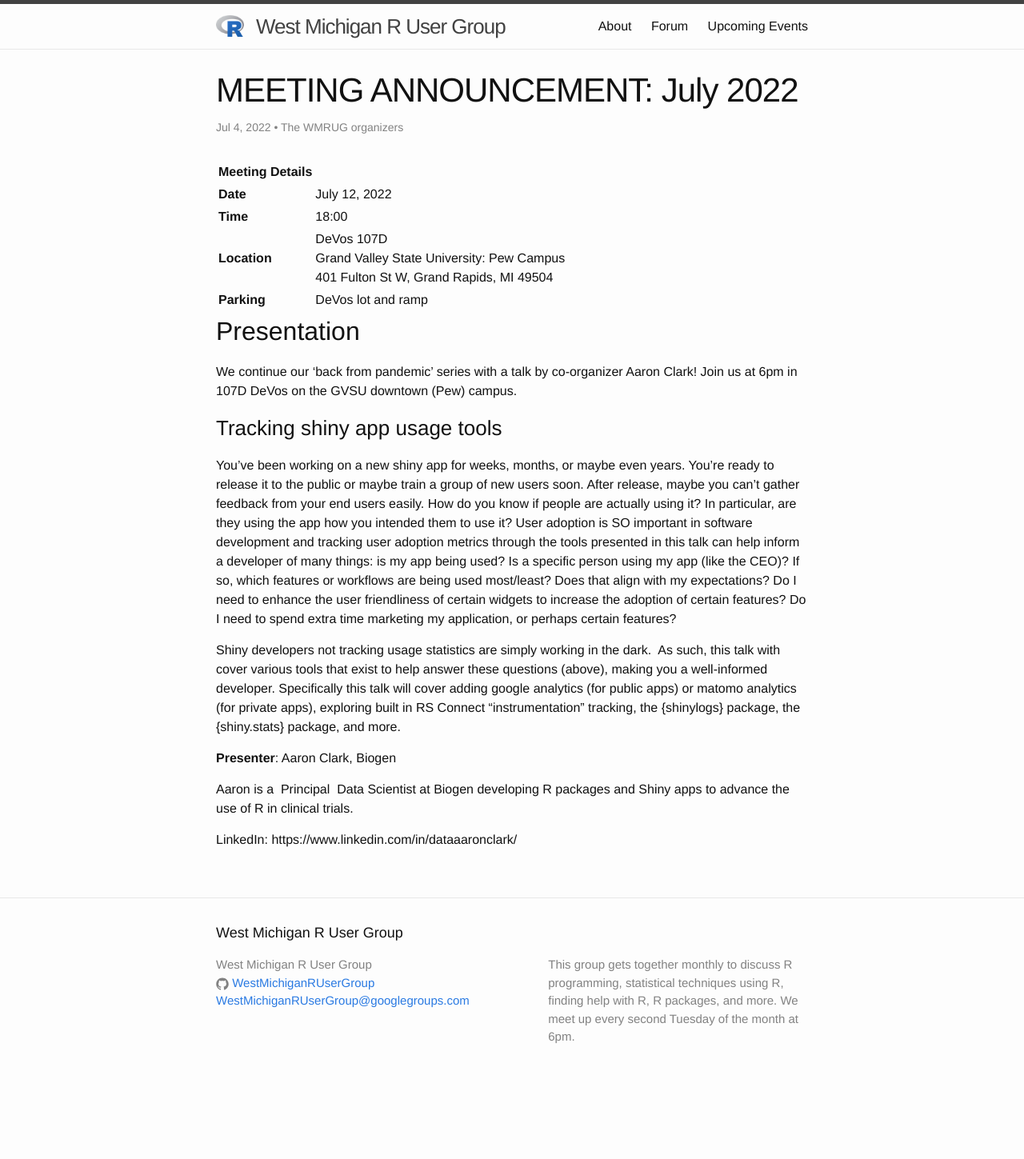
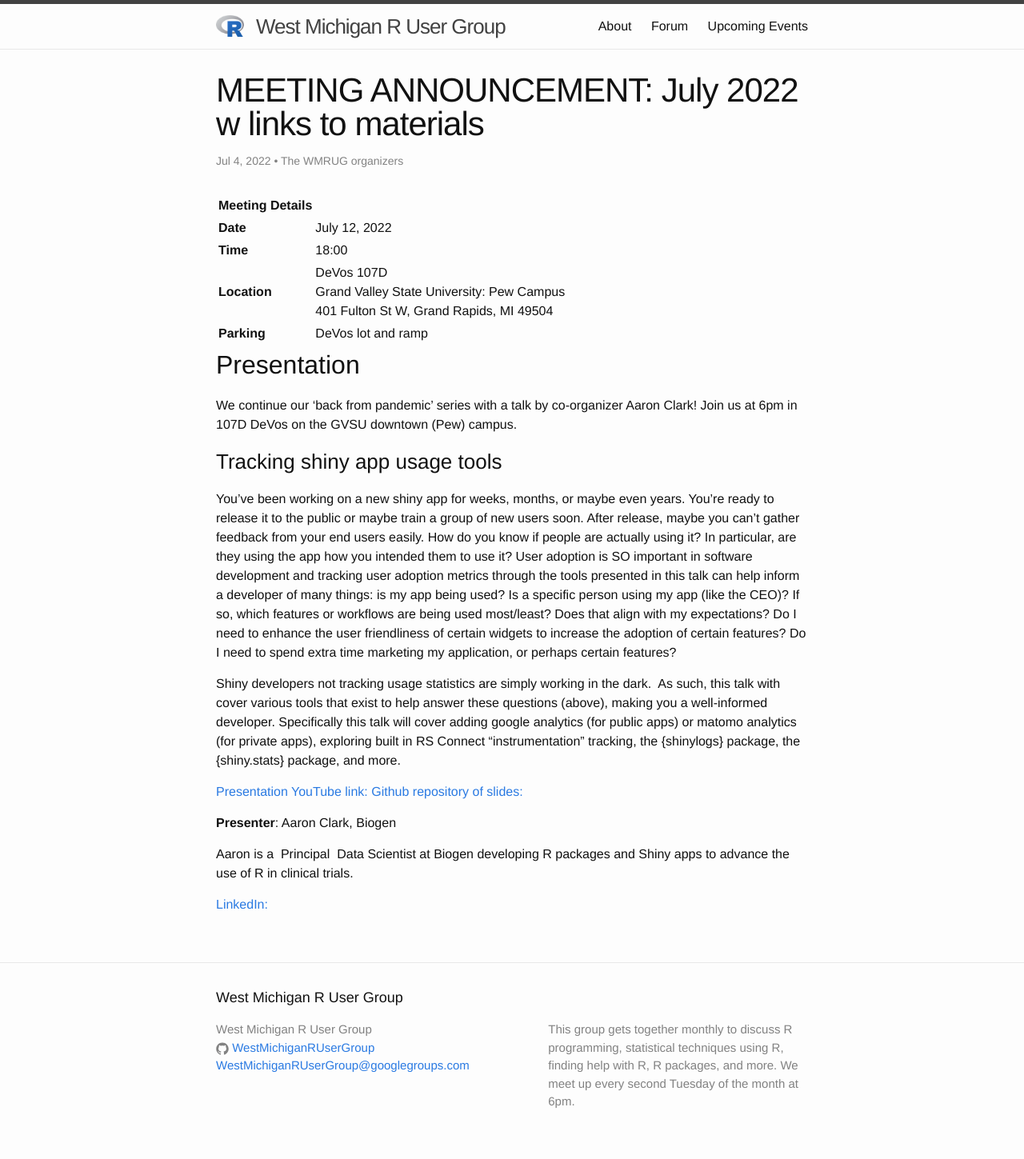
Before and after one commit to WestMichiganRUserGroup/WestMichiganRUserGroup.github.io, a Jekyll site: the page built from _posts/2022-07-04-meeting-announcement-2022-07.md, in a window 1280 px wide. Shown: the whole page at 80% size. Built offline with Jekyll 4.4.1, drawn with Linux system fonts in a browser that asks for light colours; before the commit the page ends 1368 px from its top, so only the background shows below that.

Commit message:
Update 2022-07-04-meeting-announcement-2022-07.md
Add links

```diff
--- a/_posts/2022-07-04-meeting-announcement-2022-07.md
+++ b/_posts/2022-07-04-meeting-announcement-2022-07.md
@@ -1,6 +1,6 @@
 ---
 layout: post
-title:  "MEETING ANNOUNCEMENT: July 2022"
+title:  "MEETING ANNOUNCEMENT: July 2022 w links to materials"
 date:   2022-07-04
 author: The WMRUG organizers
 categories: jekyll update
@@ -24,8 +24,11 @@
 
 Shiny developers not tracking usage statistics are simply working in the dark.  As such, this talk with cover various tools that exist to help answer these questions (above), making you a well-informed developer. Specifically this talk will cover adding google analytics (for public apps) or matomo analytics (for private apps), exploring built in RS Connect "instrumentation" tracking, the {shinylogs} package, the {shiny.stats} package, and more.
 
+[Presentation YouTube link:](https://www.youtube.com/channel/UC6tTO2X_ywJFqjsBOljCtkA)
+[Github repository of slides:](http://bit.ly/shiny_usage)
+
 __Presenter__: Aaron Clark, Biogen
 
 Aaron is a  Principal  Data Scientist at Biogen developing R packages and Shiny apps to advance the use of R in clinical trials.
 
-LinkedIn: https://www.linkedin.com/in/dataaaronclark/
+[LinkedIn:](https://www.linkedin.com/in/dataaaronclark/)
```
